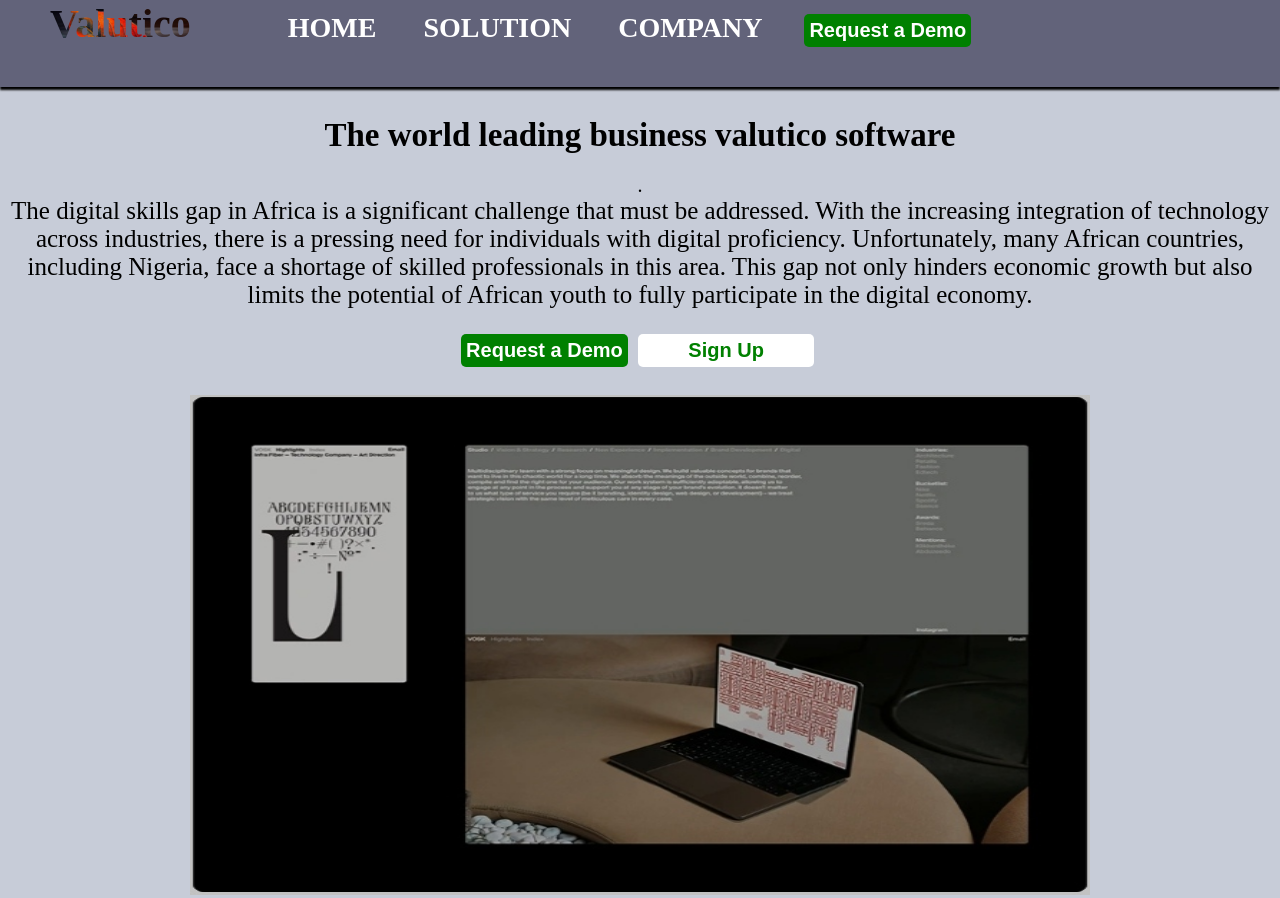
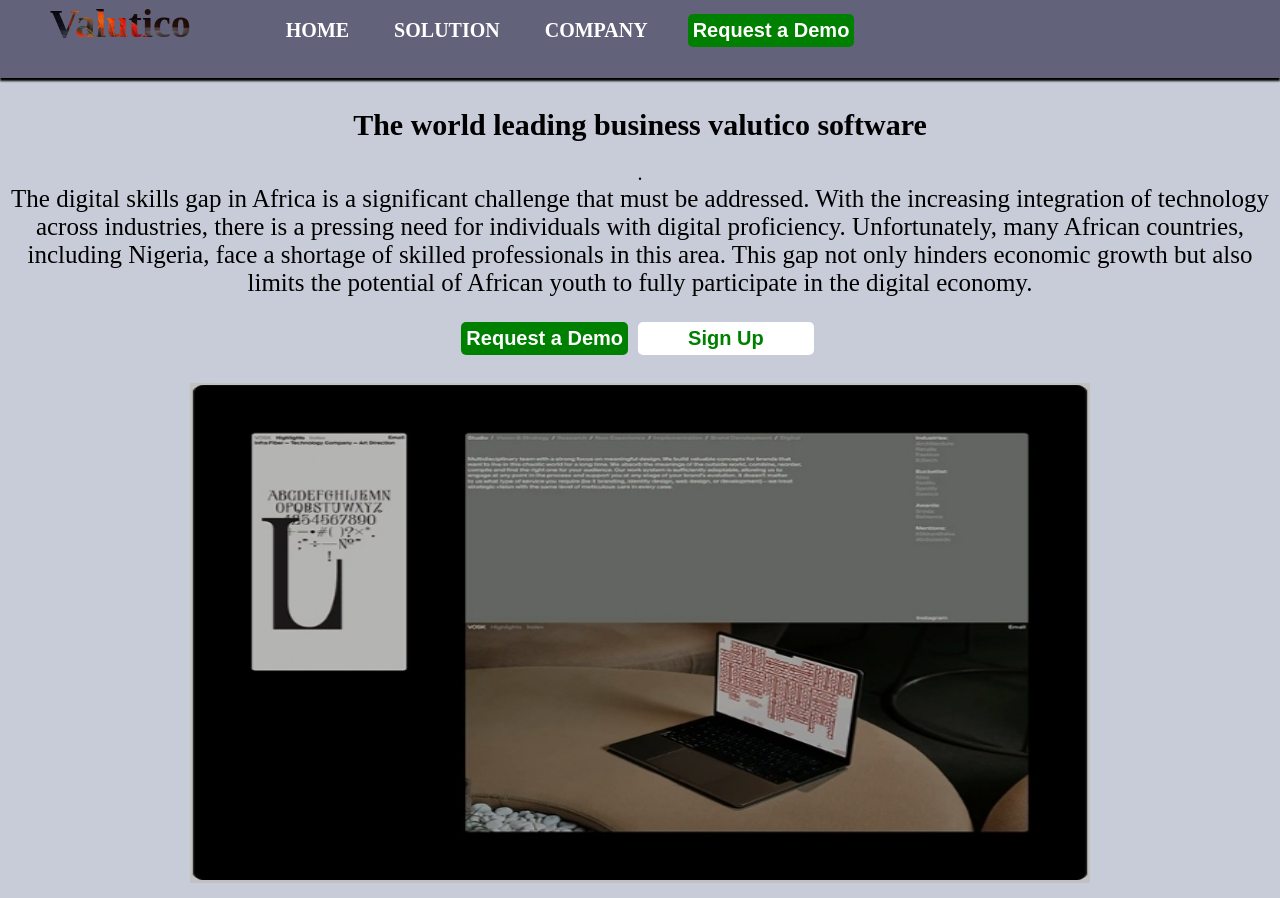
Before and after one commit to Aneke-Ifeanyichukwu1/Demo, a plain HTML site: page index.html in a window 1280 px wide. Shown: the top 898 px of the page. Drawn offline with Linux system fonts and the light colour scheme.

Commit message:
update style.css

```diff
--- a/style.css
+++ b/style.css
@@ -7,7 +7,7 @@
 
 body{
    background: #C7CCD8;
-   font-size: 22px ;
+   font-size: 20px ;
 }
 
 p{
@@ -79,7 +79,7 @@ nav,ul,li{
 
 nav,ul,li,a{
    color: white;
-   font-size: 28px;
+   font-size: 20px;
    font-weight: bold;
    padding: 5px;
 }
```
